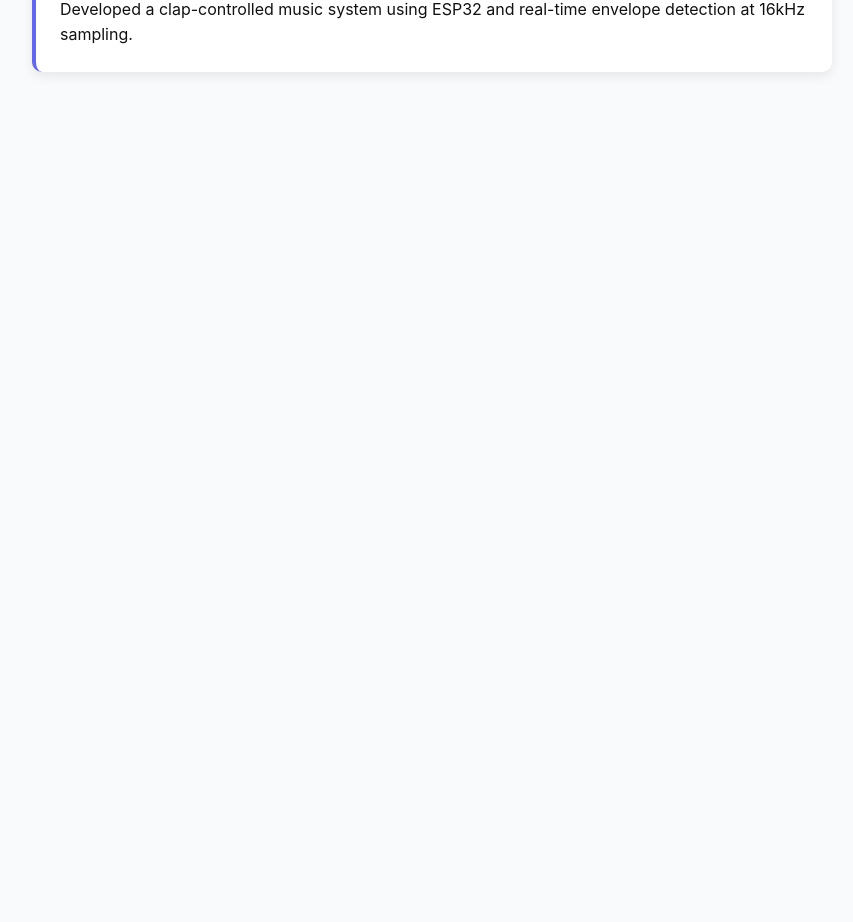
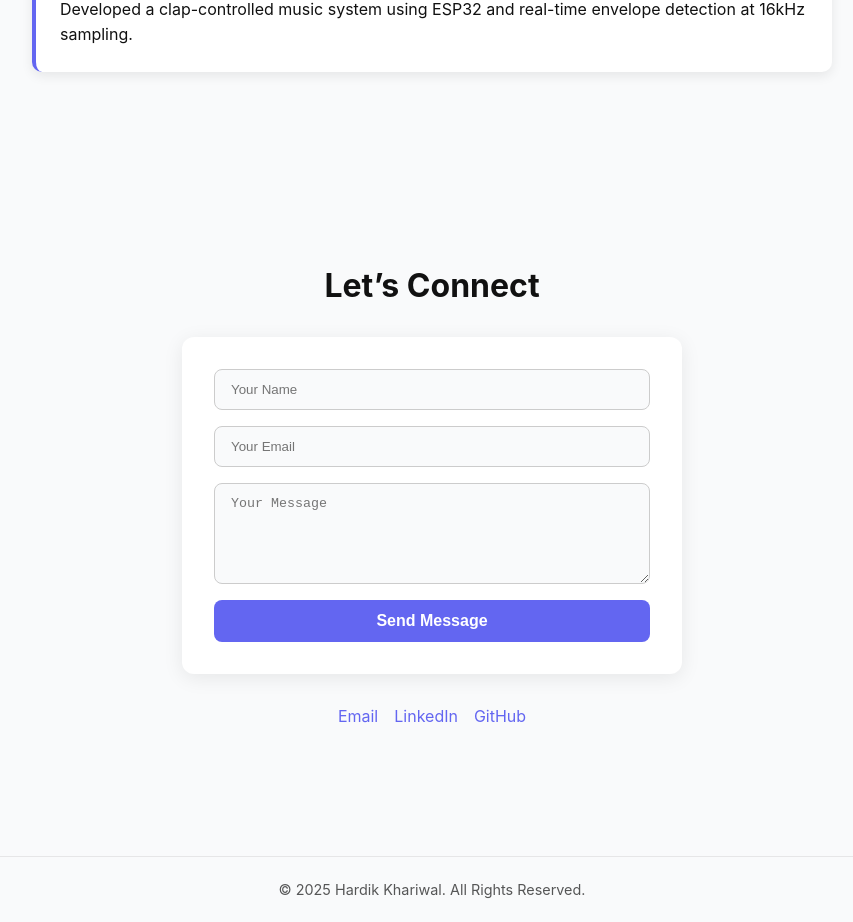
Before and after one commit to khariwalhardik/hardikkhariwal.github.io, a React (Vite) app: page / in a window 1280 px wide. Shown: the part 2973-3895 px from the top of the page, without its empty margins (208-1061 px from the left). Before the commit the page ends 3109 px from the top, so only its background shows below. Built offline with nearby package versions, Linux system fonts and the light colour scheme.

Commit message:
feat: add contact form and footer section with theme support

```diff
--- a/src/App.tsx
+++ b/src/App.tsx
@@ -3,6 +3,8 @@ import { Hero } from "./sections/Hero";
 import { About } from "./sections/About";
 import { Projects } from "./sections/Projects";
 import { Experiences } from "./sections/Experiences";
+import { Contacts } from "./sections/Contacts";
+import { Footer } from "./components/Footer";
 
 function App() {
   return (
@@ -12,6 +14,8 @@ function App() {
       <About />
       <Projects />
       <Experiences />
+      <Contacts />
+      <Footer />
     </>
   );
 }
--- /dev/null
+++ b/src/components/Footer.tsx
@@ -0,0 +1,17 @@
+export const Footer = () => {
+  return (
+    <footer
+      style={{
+        padding: "1.5rem",
+        background: "var(--bg-light)",
+        color: "var(--text)",
+        textAlign: "center",
+        borderTop: "1px solid var(--card-shadow)",
+      }}
+    >
+      <p style={{ fontSize: "0.9rem", opacity: 0.7 }}>
+        © {new Date().getFullYear()} Hardik Khariwal. All Rights Reserved.
+      </p>
+    </footer>
+  );
+};
--- /dev/null
+++ b/src/sections/Contacts.tsx
@@ -0,0 +1,151 @@
+import { motion } from "framer-motion";
+import { useState } from "react";
+
+export const Contacts = () => {
+  const [form, setForm] = useState({ name: "", email: "", message: "" });
+
+  const handleChange = (e: React.ChangeEvent<HTMLInputElement | HTMLTextAreaElement>) => {
+    setForm({ ...form, [e.target.name]: e.target.value });
+  };
+
+  const handleSubmit = (e: React.FormEvent) => {
+    e.preventDefault();
+    alert("Thank you for reaching out! (Form submission not connected yet)");
+  };
+
+  return (
+    <section
+      id="contact"
+      style={{
+        minHeight: "90vh",
+        padding: "4rem 2rem",
+        background: "var(--bg)",
+        color: "var(--text)",
+        transition: "background 0.3s, color 0.3s",
+        display: "flex",
+        flexDirection: "column",
+        alignItems: "center",
+        justifyContent: "center",
+      }}
+    >
+      <motion.h2
+        initial={{ opacity: 0, y: -20 }}
+        whileInView={{ opacity: 1, y: 0 }}
+        viewport={{ once: true }}
+        transition={{ duration: 0.6 }}
+        style={{
+          fontSize: "2rem",
+          fontWeight: 700,
+          marginBottom: "2rem",
+          textAlign: "center",
+        }}
+      >
+        Let’s Connect
+      </motion.h2>
+
+      <motion.form
+        initial={{ opacity: 0 }}
+        whileInView={{ opacity: 1 }}
+        viewport={{ once: true }}
+        transition={{ duration: 0.8 }}
+        onSubmit={handleSubmit}
+        style={{
+          display: "flex",
+          flexDirection: "column",
+          gap: "1rem",
+          width: "100%",
+          maxWidth: "500px",
+          background: "var(--card-bg)",
+          padding: "2rem",
+          borderRadius: "12px",
+          boxShadow: "0 4px 20px var(--card-shadow)",
+        }}
+      >
+        <input
+          type="text"
+          name="name"
+          placeholder="Your Name"
+          value={form.name}
+          onChange={handleChange}
+          required
+          style={{
+            padding: "0.75rem 1rem",
+            borderRadius: "8px",
+            border: "1px solid #ccc",
+            background: "var(--bg-light)",
+            color: "var(--text)",
+          }}
+        />
+        <input
+          type="email"
+          name="email"
+          placeholder="Your Email"
+          value={form.email}
+          onChange={handleChange}
+          required
+          style={{
+            padding: "0.75rem 1rem",
+            borderRadius: "8px",
+            border: "1px solid #ccc",
+            background: "var(--bg-light)",
+            color: "var(--text)",
+          }}
+        />
+        <textarea
+          name="message"
+          placeholder="Your Message"
+          value={form.message}
+          onChange={handleChange}
+          required
+          rows={5}
+          style={{
+            padding: "0.75rem 1rem",
+            borderRadius: "8px",
+            border: "1px solid #ccc",
+            background: "var(--bg-light)",
+            color: "var(--text)",
+          }}
+        ></textarea>
+
+        <button
+          type="submit"
+          style={{
+            background: "var(--accent)",
+            color: "#fff",
+            padding: "0.75rem",
+            borderRadius: "8px",
+            border: "none",
+            fontWeight: 600,
+            fontSize: "1rem",
+            cursor: "pointer",
+            transition: "opacity 0.3s",
+          }}
+          onMouseEnter={(e) => (e.currentTarget.style.opacity = "0.85")}
+          onMouseLeave={(e) => (e.currentTarget.style.opacity = "1")}
+        >
+          Send Message
+        </button>
+      </motion.form>
+
+      <div
+        style={{
+          marginTop: "2rem",
+          display: "flex",
+          gap: "1rem",
+          justifyContent: "center",
+          flexWrap: "wrap",
+        }}
+      >
+        <a href="mailto:your@email.com" target="_blank" style={{ color: "var(--accent)" }}>
+          Email
+        </a>
+        <a href="https://linkedin.com/in/your-profile" target="_blank" style={{ color: "var(--accent)" }}>
+          LinkedIn
+        </a>
+        <a href="https://github.com/yourusername" target="_blank" style={{ color: "var(--accent)" }}>
+          GitHub
+        </a>
+      </div>
+    </section>
+  );
+};
```
